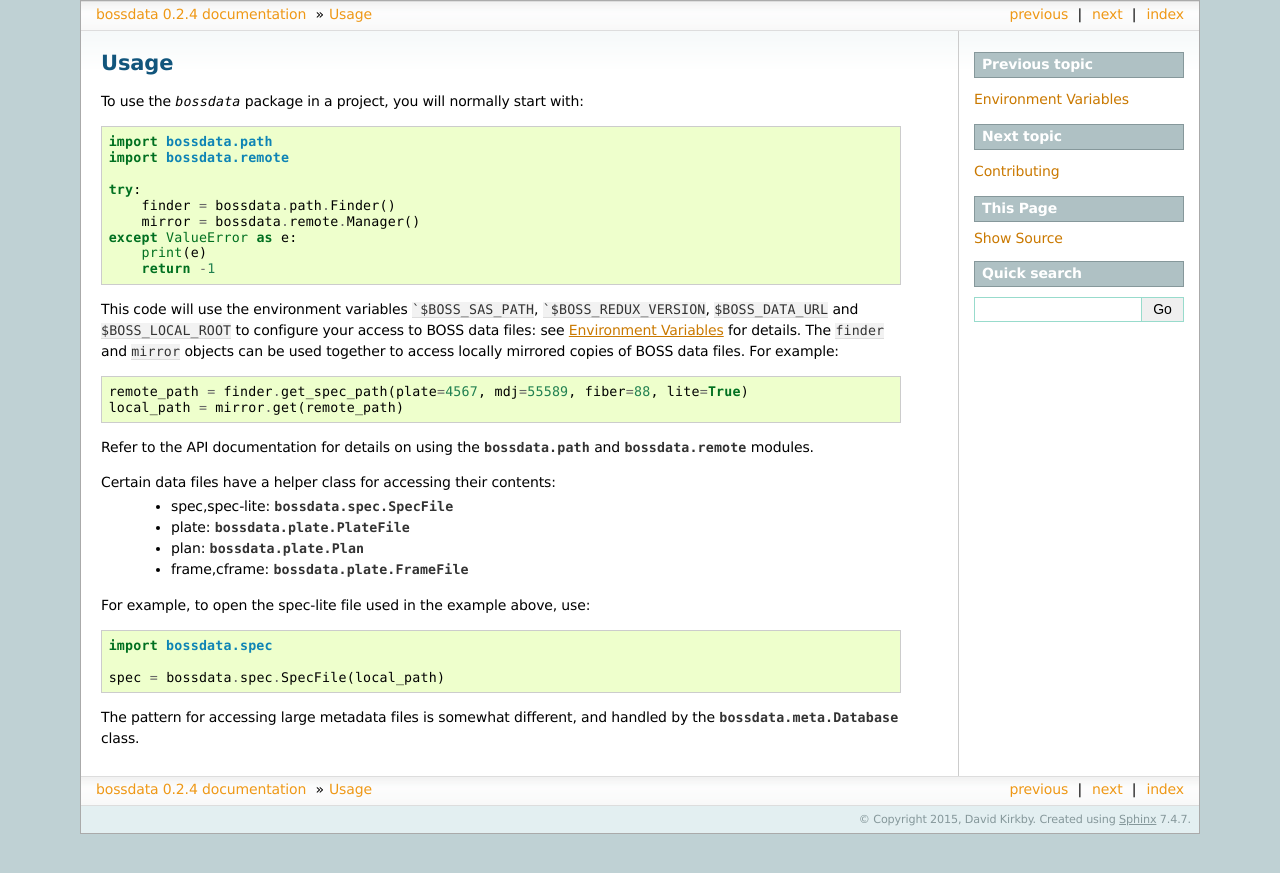
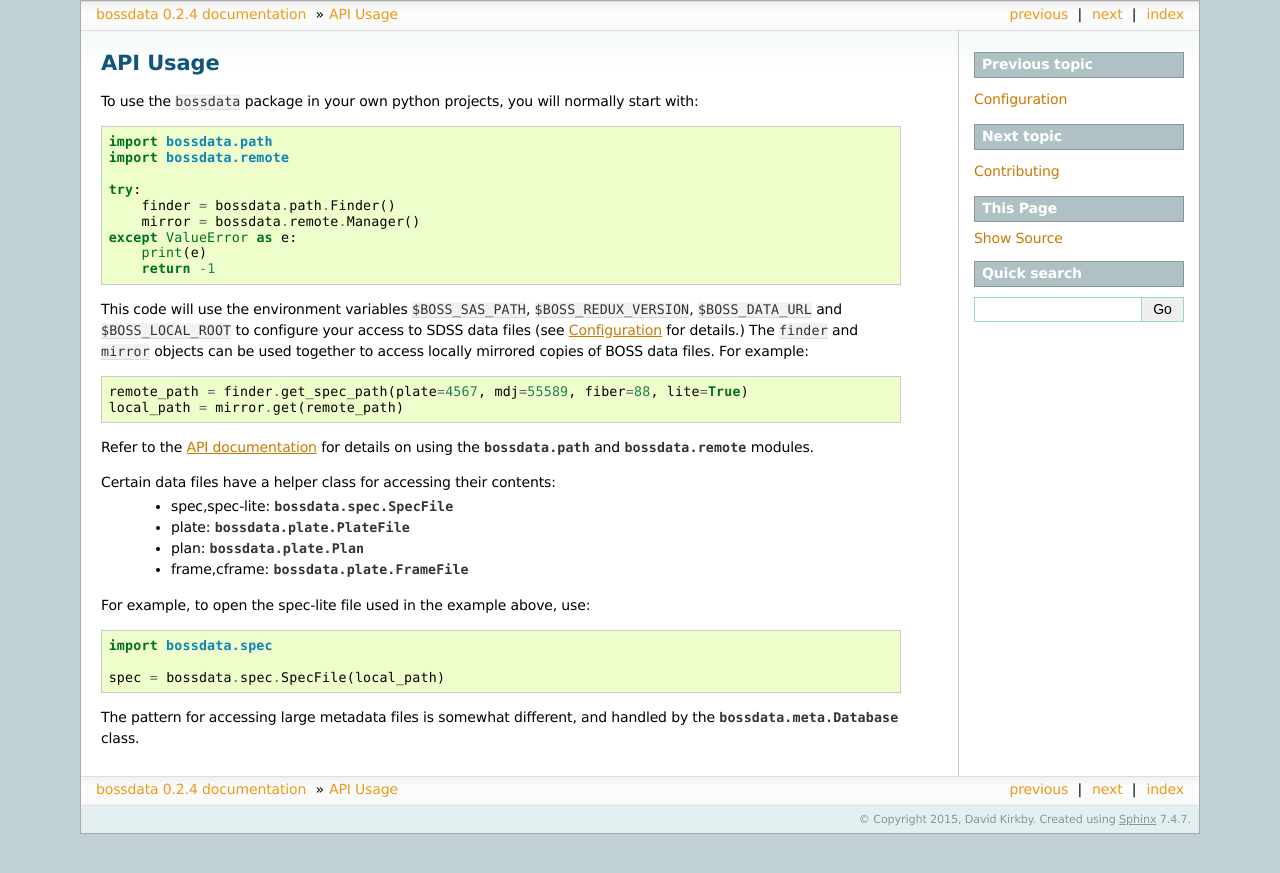
Before and after one commit to dkirkby/bossdata, a Sphinx documentation site: the page built from docs/usage.rst, in a window 1280 px wide. Shown: the top 873 px of the page. Built offline with Sphinx 7.4.7, drawn with Linux system fonts in a browser that asks for light colours.

Commit message:
Cleanup sphinx docs

````diff
--- a/docs/envvar.rst
+++ b/docs/envvar.rst
@@ -1,5 +1,5 @@
-Environment Variables
-=====================
+Configuration
+=============
 
 You will normally want to establish your local configuration and specify which remote data you want to work with using some environment variables:
 
--- a/docs/index.rst
+++ b/docs/index.rst
@@ -3,10 +3,10 @@
    You can adapt this file completely to your liking, but it should at least
    contain the root `toctree` directive.
 
-Welcome to bossdata's documentation!
-======================================
+bossdata
+========
 
-Contents:
+A python package for working with `spectroscopic data <http://www.sdss.org/dr12/spectro/spectro_basics/>`_ from the `Sloan Digital Sky Survey <http://www.sdss.org>`_.
 
 .. toctree::
    :maxdepth: 2
--- a/docs/usage.rst
+++ b/docs/usage.rst
@@ -1,8 +1,8 @@
-========
-Usage
-========
+=========
+API Usage
+=========
 
-To use the `bossdata` package in a project, you will normally start with::
+To use the ``bossdata`` package in your own python projects, you will normally start with::
 
     import bossdata.path
     import bossdata.remote
@@ -14,12 +14,12 @@ To use the `bossdata` package in a project, you will normally start with::
         print(e)
         return -1
 
-This code will use the environment variables ```$BOSS_SAS_PATH``, ```$BOSS_REDUX_VERSION``, ``$BOSS_DATA_URL`` and ``$BOSS_LOCAL_ROOT`` to configure your access to BOSS data files: see :doc:`/envvar` for details. The ``finder`` and ``mirror`` objects can be used together to access locally mirrored copies of BOSS data files. For example::
+This code will use the environment variables ``$BOSS_SAS_PATH``, ``$BOSS_REDUX_VERSION``, ``$BOSS_DATA_URL`` and ``$BOSS_LOCAL_ROOT`` to configure your access to SDSS data files (see :doc:`/envvar` for details.) The ``finder`` and ``mirror`` objects can be used together to access locally mirrored copies of BOSS data files. For example::
 
     remote_path = finder.get_spec_path(plate=4567, mdj=55589, fiber=88, lite=True)
     local_path = mirror.get(remote_path)
 
-Refer to the API documentation for details on using the :mod:`bossdata.path` and :mod:`bossdata.remote` modules.
+Refer to the :doc:`API documentation </src/bossdata>` for details on using the :mod:`bossdata.path` and :mod:`bossdata.remote` modules.
 
 Certain data files have a helper class for accessing their contents:
  * spec,spec-lite: :class:`bossdata.spec.SpecFile`
````
Also changed, not shown: docs/overview.rst (+5 -3 lines), docs/src/bossdata.rst (+2 -8 lines).
